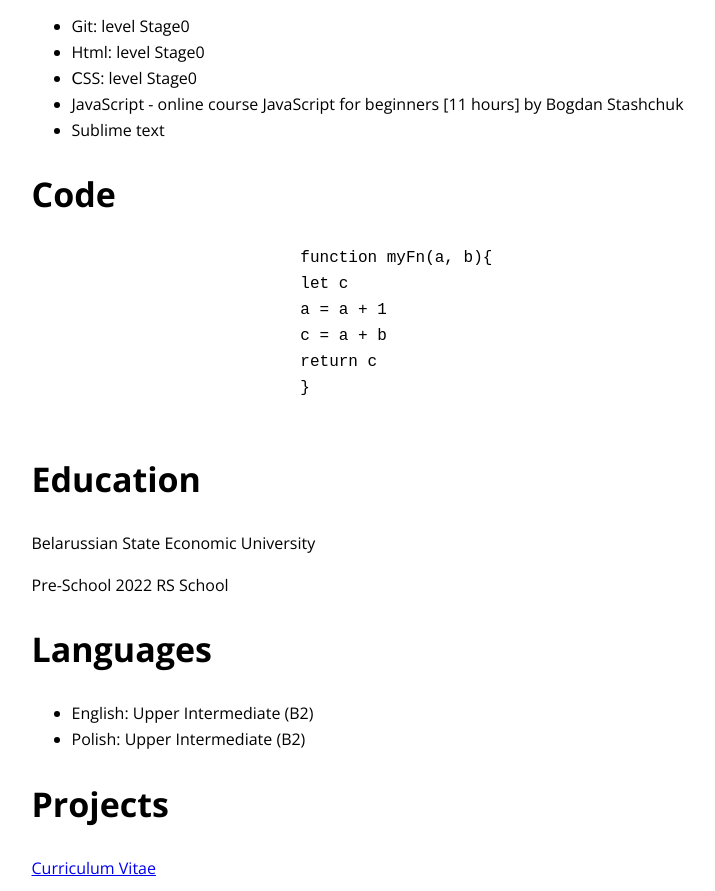
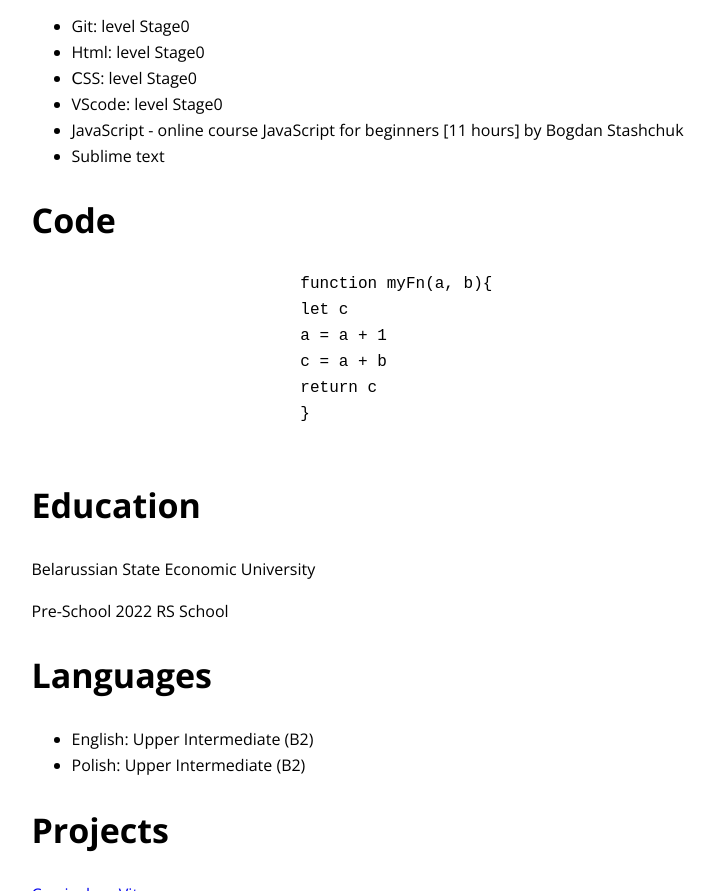
Before and after one commit to Grazhina/rsschool-cv, a website: page index.html in a window 1280 px wide. Shown: the part 822-1713 px from the top of the page, without its empty margins (10-725 px from the left). Drawn offline with nearby package versions, Linux system fonts and the light colour scheme.

Commit message:
feat: add information

```diff
--- a/index.html
+++ b/index.html
@@ -79,6 +79,7 @@
                             <li>Git: level Stage0</li>
                             <li>Html: level Stage0</li>
                             <li>СSS: level Stage0</li>
+                            <li>VScode: level Stage0</li>
                             <li>JavaScript - online course JavaScript for beginners [11 hours] by Bogdan Stashchuk</li>
                             <li>Sublime text</li>
                         </ul>
```
